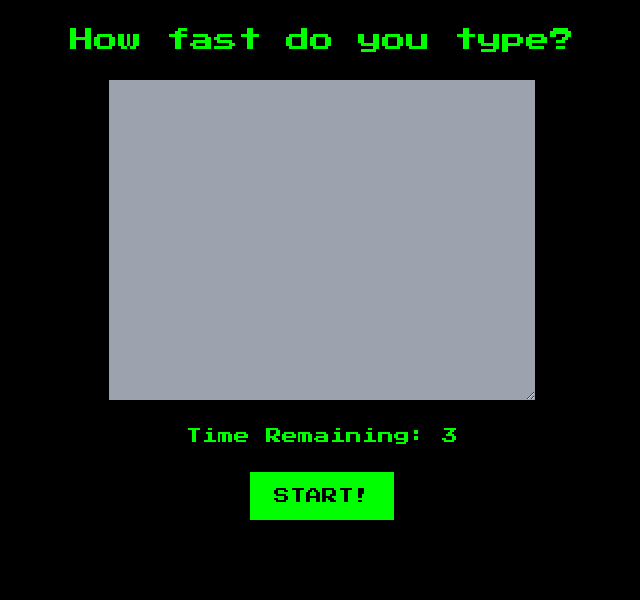
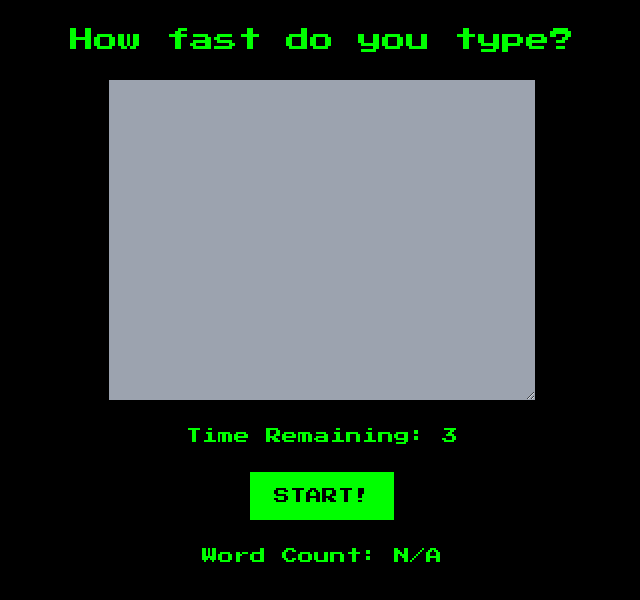
Before and after one commit to manavm1990/hooks-demos, a React (Create React App) app: page / in a window 1280 px wide. Shown: the top 600 px of the page, without its empty margins (318-958 px from the left). Built offline with nearby package versions, Linux system fonts and the light colour scheme.

Commit message:
:construction: Reset game when clicking btn

```diff
--- a/src/App.tsx
+++ b/src/App.tsx
@@ -7,20 +7,28 @@ const App: React.FC = () => {
   const [running, setRunning] = useState<boolean>(false);
   const [textareaTxt, setTextareaTxt] = useState<string>("");
   const [timeRemaining, setTimeRemaining] = useState<number>(3);
+  const [wordCount, setWordCount] = useState<number | string>("N/A");
+
+  function init() {
+    setRunning((prev) => !prev);
+    setTimeRemaining(3);
+    setTextareaTxt("");
+    setWordCount("N/A");
+  }
 
   // use 'side' effects - an external timer
   // run on render
   useEffect(() => {
-    if (running) {
-      const timeoutId = setTimeout(() => {
+    if (timeRemaining && running) {
+      // TODO: Consider if memory 🧠 leak
+      setTimeout(() => {
         setTimeRemaining((prev) => prev - 1);
       }, 1000);
-
-      if (timeRemaining === 0) {
-        setRunning(false);
-        clearTimeout(timeoutId);
-        console.log(calcNumOfWords(textareaTxt));
-      }
+    }
+    if (!timeRemaining) {
+      setRunning(false);
+      // setTimeRemaining(3);
+      setWordCount(calcNumOfWords(textareaTxt));
     }
   }, [running, timeRemaining, textareaTxt]);
 
@@ -47,14 +55,14 @@ const App: React.FC = () => {
           </p>
           <button
             className="bg-computer-green px-6 py-3 text-black uppercase disabled:opacity-50"
-            onClick={() => {
-              setRunning((prev) => !prev);
-            }}
+            onClick={init}
             disabled={running}
           >
             Start!
           </button>
         </div>
+
+        <p className="my-6 text-computer-green">Word Count:&nbsp;{wordCount}</p>
       </main>
     </>
   );
```
